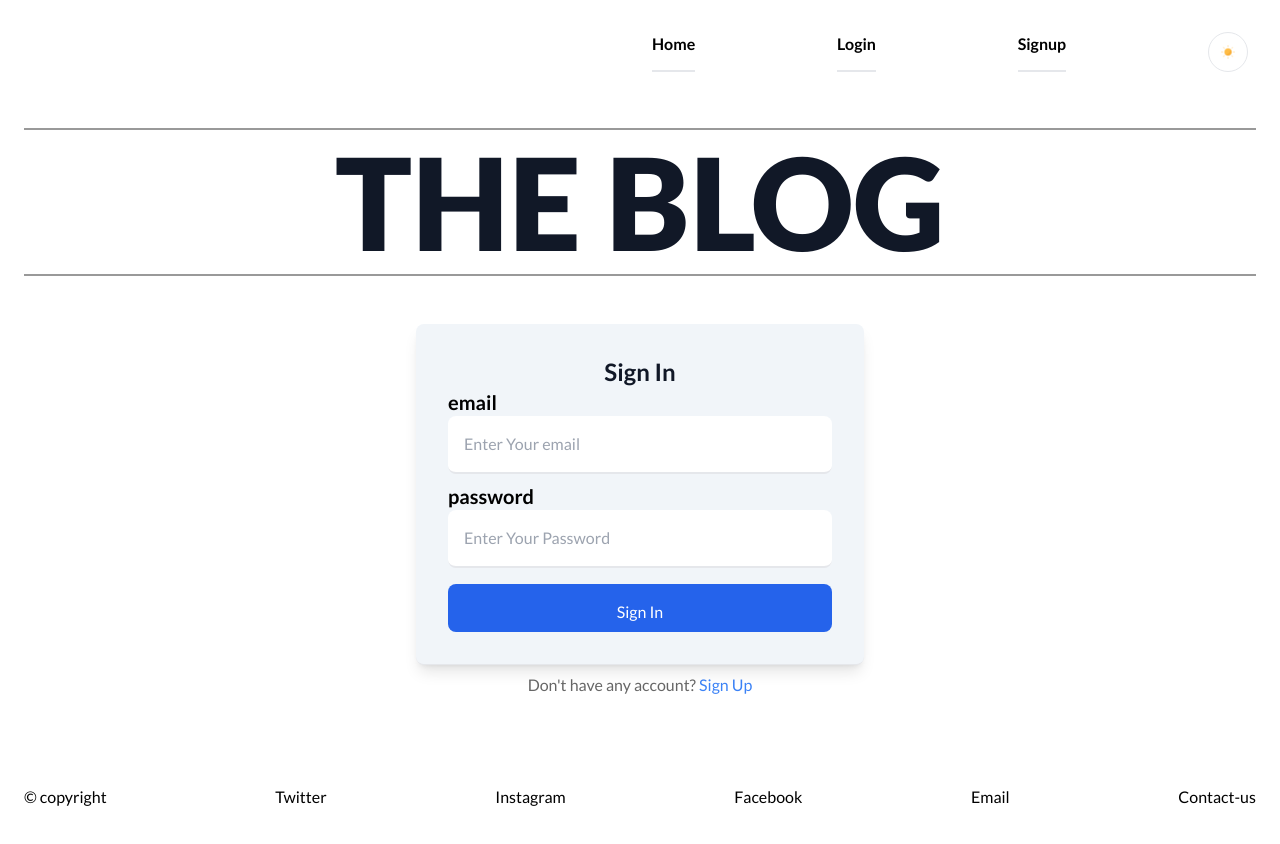
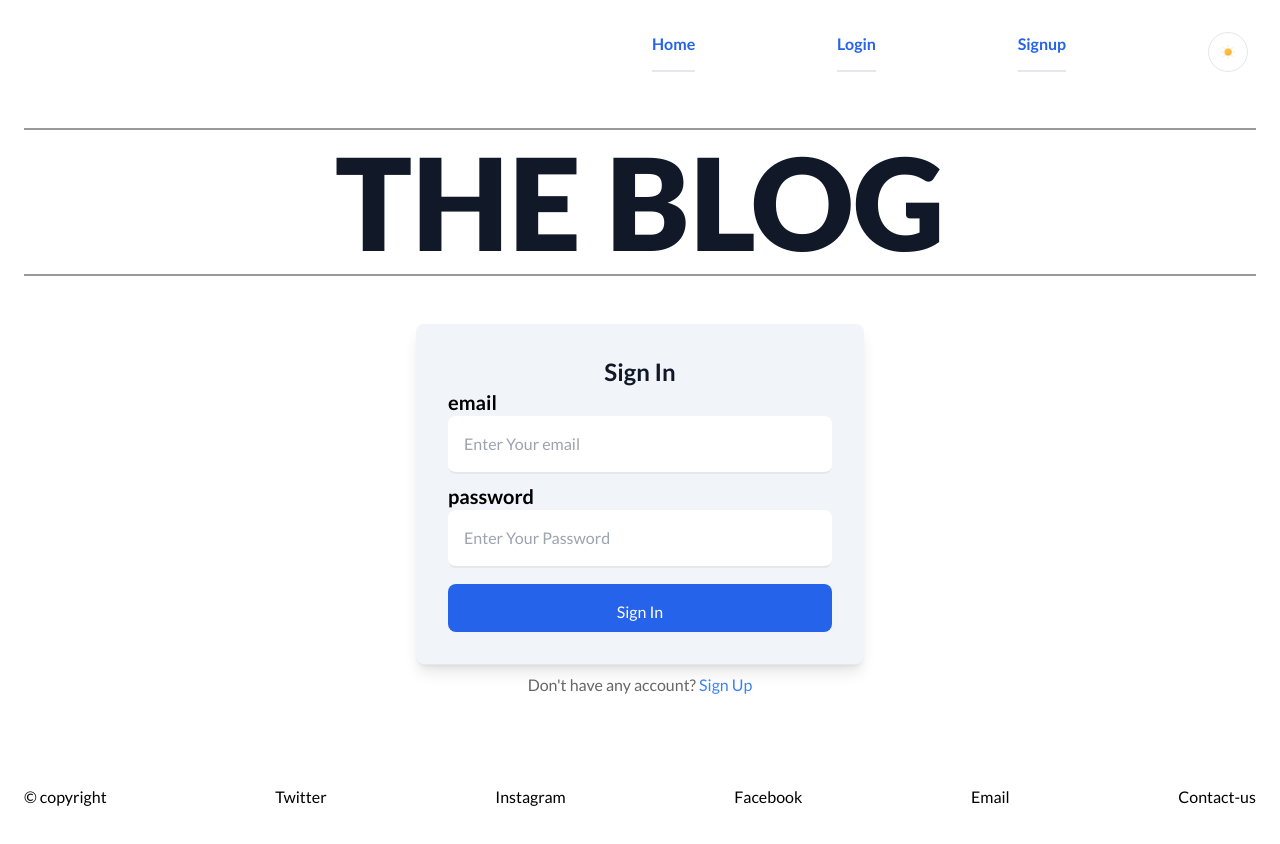
Before and after one commit to sanitPatil/react-BlogApp, a React (Vite) app: page /login in a window 1280 px wide. Shown: the top 844 px of the page. Built offline with nearby package versions, Linux system fonts and the light colour scheme; no server answers.

Commit message:
minar changes

```diff
--- a/src/Components/Header/Header.jsx
+++ b/src/Components/Header/Header.jsx
@@ -68,7 +68,7 @@ function Header() {
                         item.active ?
                         (
                             <li key={item.name}
-                            className='dark:hover:text-blue-500 duration-75  border-b-2  '
+                            className='dark:hover:text-blue-500 duration-75 text-blue-600  border-b-2  '
                             >
                                 <button
                                 onClick={()=>navigate(item.slug)}
@@ -82,7 +82,7 @@ function Header() {
                 }
                 {
                     authStatus && (
-                        <li>
+                        <li className='rounded-xl p-1 hover:bg-neutral-950 text-blue-600'>
                             <LogoutButton/>
                         </li>
                     )
--- a/src/Components/servicePages/PostCard.jsx
+++ b/src/Components/servicePages/PostCard.jsx
@@ -8,14 +8,14 @@ function PostCard({
 }) {
   return (
     <Link to={`/post/${$id}`}>
-        <div className='m-2 max-w-sm  bg-white border border-gray-200 rounded-lg shadow hover:bg-slate-100 transition '>
+        <div className='m-2 max-w-sm dark:bg-slate-950 bg-white border border-gray-200 rounded-lg shadow hover:bg-slate-100 transition '>
             <div className='rounded-t-lg '>
                 <img src={appwriteService.getFilePreview(featuredImage)} alt={title}
                 className='rounded-xl' />
 
             </div>
             <h2
-            className='text-xl font-bold text-center p-4'
+            className='text-xl dark:text-natural-950 font-bold text-center p-4'
             >{title}</h2>
         </div>
     </Link>
```
